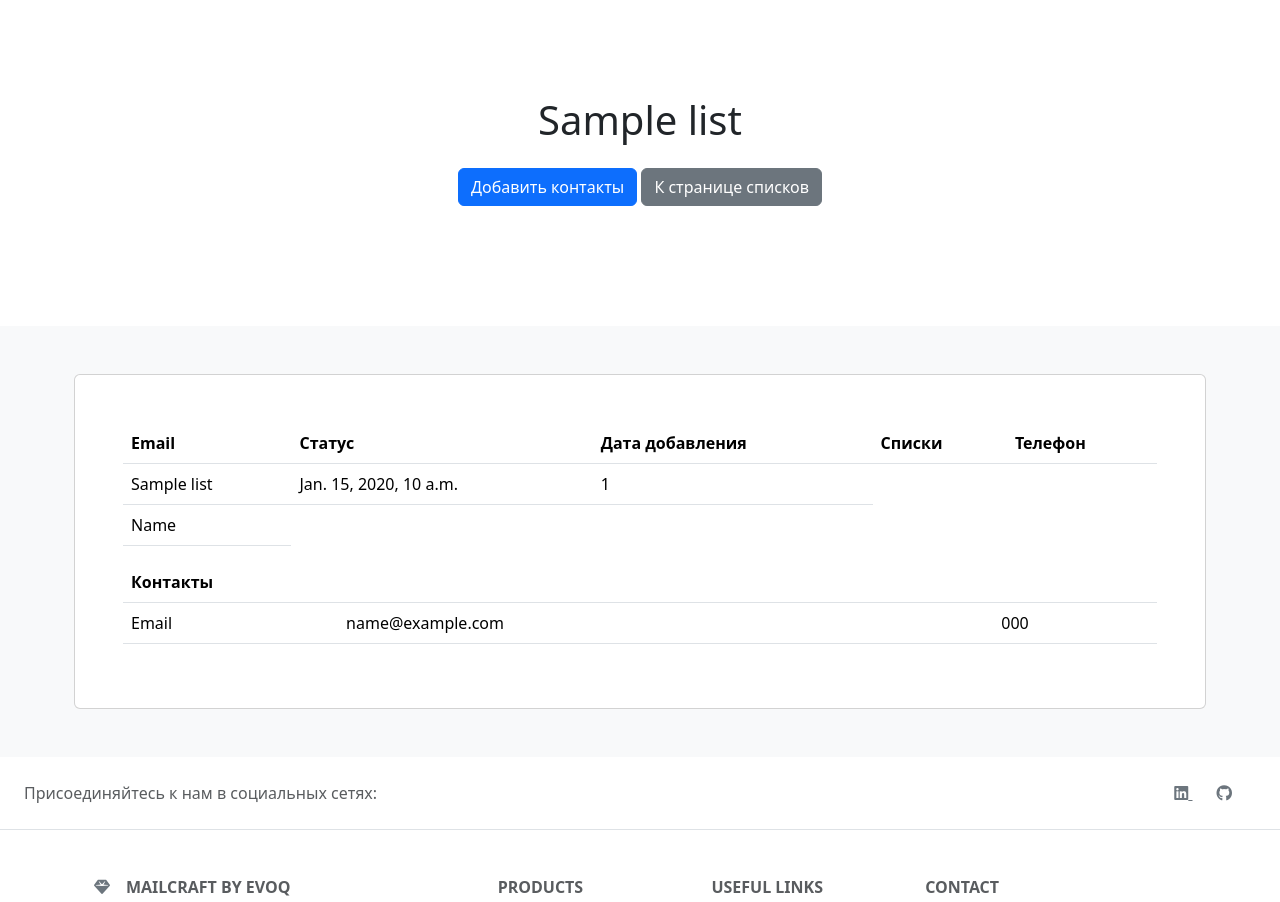
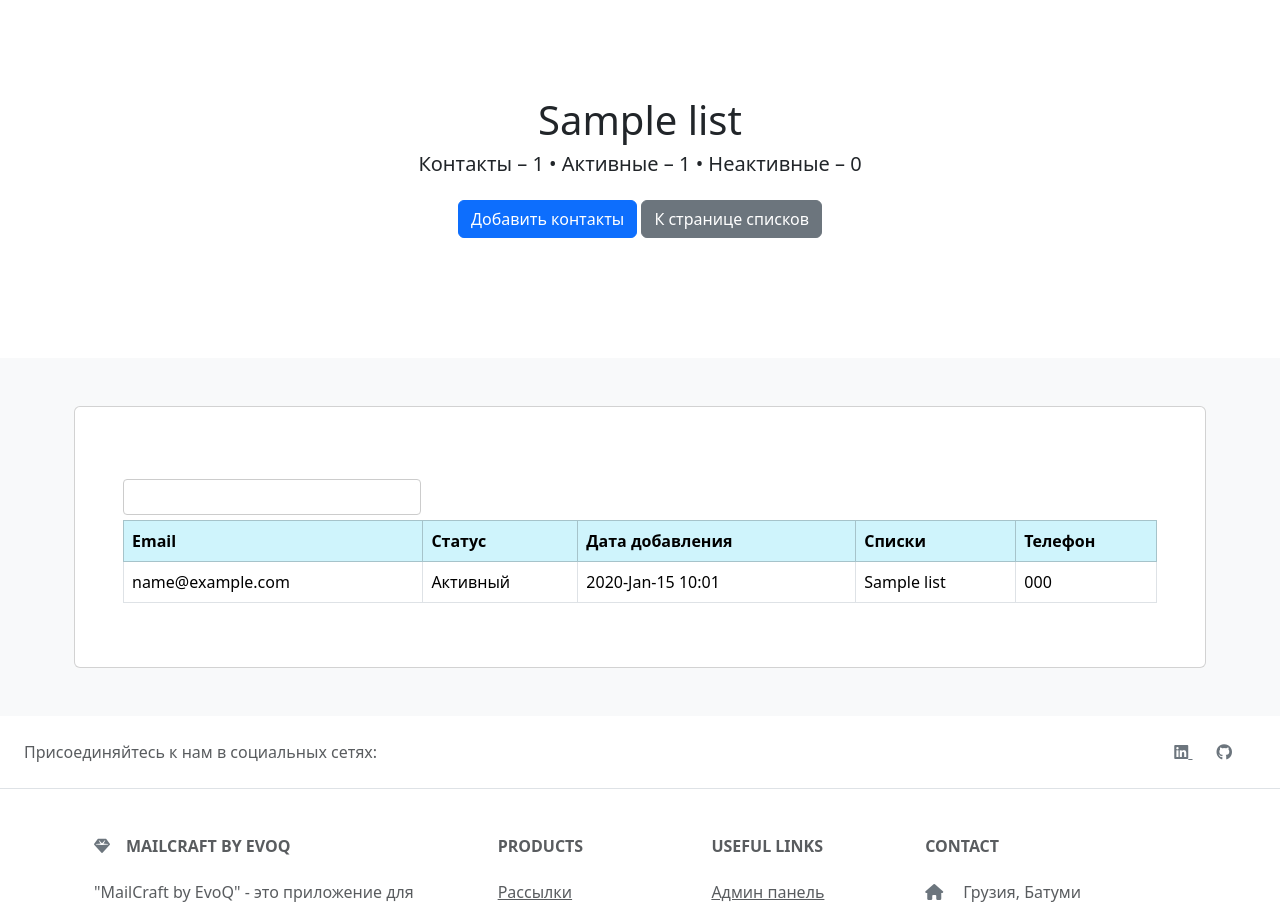
Before and after one commit to tigran-saatchyan/mailcraft-by-evoq, a Django app: page /contacts/list/detail/1 in a window 1280 px wide. Shown: the part 56-958 px from the top of the page. Run offline with Django 4.2, Linux system fonts and the light colour scheme; data comes from the database, SQL or seed files in the repository; tables that the repository leaves empty hold one stand-in row (values such as "Sample post"); some libraries are stand-ins or nearby versions.

Commit message:
[FEATURE] completed CRUD for contact lists

```diff
--- a/contacts/templates/contacts/list/includes/inc_lists_card.html
+++ b/contacts/templates/contacts/list/includes/inc_lists_card.html
@@ -6,12 +6,11 @@
             <title>{{ list.name }}</title>
             <rect x="0" width="50%" height="100%" fill="#39c14c"></rect>
             <text x="25%" y="50%" text-anchor="middle" alignment-baseline="middle" fill="#eceeef">
-                Thumbnail
+                Активные – {{ contact.active }}
             </text>
-
             <rect x="50%" width="50%" height="100%" fill="#de292c"></rect>
             <text x="75%" y="50%" text-anchor="middle" alignment-baseline="middle" fill="#eceeef">
-                Thumbnail
+                Неактивные – {{ contact.inactive }}
             </text>
         </svg>
 
--- a/contacts/templates/contacts/list/includes/inc_lists_head_section.html
+++ b/contacts/templates/contacts/list/includes/inc_lists_head_section.html
@@ -2,14 +2,14 @@
 <section class="py-5 text-center container">
     <div class="row py-lg-5">
         <div class="col-lg-6 col-md-8 mx-auto">
-            <h1 class="fw-light">{{ lists.name }}</h1>
+            <h1 class="fw-light">{{ current_list.name }}</h1>
             <h5 class="fw-light">
-
+            Контакты – {{ contact_activity_status.total }} • Активные – {{ contact_activity_status.active }} • Неактивные – {{ contact_activity_status.inactive }}
             </h5>
             <p class="lead text-body-secondary">{{ description }}</p>
             <p>
-                <a href="#!" class="btn btn-primary my-2">Добавить контакты</a>
-                <a href="#!" class="btn btn-secondary my-2">К странице списков</a>
+                <a href="{% url 'contacts:update_list' current_list.pk %}" class="btn btn-primary my-2">Добавить контакты</a>
+                <a href="{% url 'contacts:list_list' %}" class="btn btn-secondary my-2">К странице списков</a>
             </p>
         </div>
     </div>
--- a/contacts/templates/contacts/list/lists_detail.html
+++ b/contacts/templates/contacts/list/lists_detail.html
@@ -3,19 +3,36 @@
 {% block title %}Создать рассылку{% endblock %}
 
 {% block menu_mailings_active %}active{% endblock %}
-
+{% block styles %}
+    <style>
+        #dataTable_filter input[type="search"] {
+            /* Примените класс form-control и другие стили по вашему усмотрению */
+            /* Например: */
+            width: 100%;
+            padding: 5px;
+            margin-bottom: 5px;
+            border: 1px solid #ccc;
+            border-radius: 4px;
+        }
+#dataTable_filter label {
+    /* Просто для примера - добавление стилей к метке */
+    margin: 0;
+    color: #FFF;
+}
+    </style>
+{% endblock %}
 {% block head_section %}
-    {% include 'contacts/list/includes/inc_lists_head_section.html' with lists=lists contact_list=contact_list %}
+    {% include 'contacts/list/includes/inc_lists_head_section.html' with current_list=current_list contact_activity_status=contact_activity_status %}
 {% endblock %}
 {% block content %}
     <div class="album py-5 bg-body-tertiary">
 
         <div class="container">
-            <div class="row row-cols-1 row-cols-sm-2 row-cols-md-3 g-3">
+            <div class="row row-cols-1 row-cols-sm-2 row-cols-md-3 g-3 ">
                 <div class="card p-5" style="width: 90vw;">
-                    <table class="table table-hover">
+                    <table class="table table-bordered table-intel table-hover" id="dataTable">
                         <thead>
-                        <tr>
+                        <tr class="table-info">
                             <th>Email</th>
                             <th>Статус</th>
                             <th>Дата добавления</th>
@@ -24,34 +41,71 @@
                         </tr>
                         </thead>
                         <tbody>
-                        <tr>
-                            <td>{{ lists.name }}</td>
-                            <td>{{ lists.date_added }}</td>
-                            <td>{{ contact_list.count }}</td>
-                        </tr>
-                        <tr>
-                            <td>Name</td>
+                        {% for contact, contact_in_lists in lists %}
+                            <tr>
+                                <td>{{ contact.contact.email }}</td>
+                                <td>{{ contact.contact.status }}</td>
+                                <td>{{ contact.contact.date_added | date:"Y-M-d H:m" }}</td>
+                                <td>
+                                    {% if contact_in_lists.count > 1 %}
+                                        {{ contact_in_lists.0.list.name }} +
+                                        {{ contact_in_lists | slice:'1:' | length }}
+                                    {% else %}
+                                        {{ contact_in_lists.0.list.name }}
+                                    {% endif %}
 
-                        </tr>
-                        </tbody>
-
-                    </table>
-
-                    <table class="table table-hover">
-                        <tr>
-                            <th colspan="3" align="center">Контакты</th>
-                        </tr>
-                        {% for contact in contact_list %}
-                            <tr>
-                                <td>Email</td>
-                                <td>{{ contact.contact.email }}</td>
+                                </td>
                                 <td>{{ contact.contact.telephone }}</td>
                             </tr>
                         {% endfor %}
+                        </tbody>
                     </table>
-
                 </div>
             </div>
         </div>
     </div>
 {% endblock %}
+
+{% block bottom_script %}
+    <script src="https://cdnjs.cloudflare.com/ajax/libs/jquery/3.1.0/jquery.min.js"></script>
+    <script src="https://cdn.datatables.net/1.10.13/js/jquery.dataTables.js"></script>
+    <script>
+        $(function () {
+            $('#dataTable').DataTable({
+                "paging": false,
+                "info": false
+            });
+        });
+
+        $('thead th').each(function (column) {
+            $(this).addClass('sortable').click(function () {
+                let findSortKey = function ($cell) {
+                    let sk = $cell.find('.sort-key').text().toUpperCase() + ' ' + $cell.text().toUpperCase();
+                    let ik = parseInt(sk, 10);
+                    return ik != NaN ? ik : sk;
+                };
+                let sortDirection = $(this).is('.sorted-asc') ? -1 : 1;
+                let $rows = $(this).parent().parent().parent().find('tbody tr').get();
+                $.each($rows, function (index, row) {
+                    row.sortKey = findSortKey($(row).children('td').eq(column));
+                });
+                $rows.sort(function (a, b) {
+                    if (a.sortKey < b.sortKey) return -sortDirection;
+                    if (a.sortKey > b.sortKey) return sortDirection;
+                    return 0;
+                });
+                $.each($rows, function (index, row) {
+                    $('tbody').append(row);
+                    row.sortKey = null;
+                });
+                $('th').removeClass('sorted-asc sorted-desc');
+                let $sortHead = $('th').filter(':nth-child(' + (column + 1) + ')');
+                sortDirection == 1 ? $sortHead.addClass('sorted-asc') : $sortHead.addClass('sorted-desc');
+                $('td').removeClass('sorted')
+                    .filter(':nth-child(' + (column + 1) + ')')
+                    .addClass('sorted');
+            });
+        });
+
+    </script>
+{% endblock %}
--- a/contacts/views.py
+++ b/contacts/views.py
@@ -5,6 +5,23 @@ from django.views.generic import (
 
 from contacts.forms import ContactForm, ListForm
 from contacts.models import Contacts, Lists, ContactsList
+
+
+def get_list_active_contacts(contact_list):
+    contact_activity_status = {}
+    total = len(contact_list)
+    active = len(
+        [
+            contact
+            for contact in contact_list
+            if contact.contact.status.id == 1
+        ]
+    )
+    inactive = total - active
+    contact_activity_status['total'] = total
+    contact_activity_status['active'] = active
+    contact_activity_status['inactive'] = inactive
+    return contact_activity_status
 
 
 class ContactCreateView(CreateView):
@@ -34,7 +51,7 @@ class ContactUpdateView(UpdateView):
     model = Contacts
     form_class = ContactForm
     template_name = 'contacts/contact/contact_form.html'
-    success_url = reverse_lazy('contacts:update_contact')
+    success_url = reverse_lazy('contacts:list_contact')
 
 
 class ContactDeleteView(DeleteView):
@@ -58,6 +75,20 @@ class ListsListView(ListView):
     context_object_name = 'lists'
     success_url = reverse_lazy('contacts:list_list')
 
+    def get_context_data(self, **kwargs):
+        context = super().get_context_data(**kwargs)
+
+        lists = []
+        for list_object in context['lists']:
+            contact = []
+            contact_list = ContactsList.objects.filter(list=list_object.pk)
+            contact_activity_status = get_list_active_contacts(contact_list)
+            contact.append(list_object)
+            contact.append(contact_activity_status)
+            lists.append(contact)
+        context['lists'] = lists
+        return context
+
 
 class ListsDetailView(DetailView):
     model = Lists
@@ -65,8 +96,25 @@ class ListsDetailView(DetailView):
 
     def get_context_data(self, **kwargs):
         context = super().get_context_data(**kwargs)
-        contact_list = ContactsList.objects.filter(list=self.kwargs.get('pk'))
-        context['contact_list'] = contact_list
+        list_of_contacts = ContactsList.objects.filter(
+            list=self.kwargs.get('pk')
+        )
+        contact_activity_status = get_list_active_contacts(list_of_contacts)
+        current_list = self.object
+
+        context['contact_activity_status'] = contact_activity_status
+        context['current_list'] = current_list
+
+        context['lists'] = []
+        for contact in list_of_contacts:
+            contacts = []
+            contact_in_lists = ContactsList.objects.filter(
+                contact=contact.contact.pk
+            )
+            contacts.append(contact)
+            contacts.append(contact_in_lists)
+            context['lists'].append(contacts)
+
         return context
 
 
--- a/frontend/templates/frontend/base.html
+++ b/frontend/templates/frontend/base.html
@@ -32,5 +32,6 @@
 <script
         src="https://code.jquery.com/jquery-3.7.0.min.js"
         crossorigin="anonymous"></script>
+{% block bottom_script %}{% endblock %}
 </body>
 </html>
--- a/frontend/templates/frontend/includes/inc_menu.html
+++ b/frontend/templates/frontend/includes/inc_menu.html
@@ -17,10 +17,6 @@
                     <a class="nav-link {% block menu_mailings_active %}{% endblock %}"
                             href="{% url 'mailings:list_mailing' %}">Рассылки</a>
                 </li>
-                {#                <li class="nav-item">#}
-                {#                    <a class="nav-link {% block menu_contacts_active %}{% endblock %}"#}
-                {#                            href="{% url 'contacts:list_contact' %}">Контакты</a>#}
-                {#                </li>#}
                 <li class="nav-item dropdown">
                     <a class="nav-link dropdown-toggle" href="#" data-bs-toggle="dropdown" aria-expanded="false">
                         <strong>Контакты</strong>
```
Also changed, not shown: contacts/templates/contacts/list/lists_list.html (+2 -6 lines).
